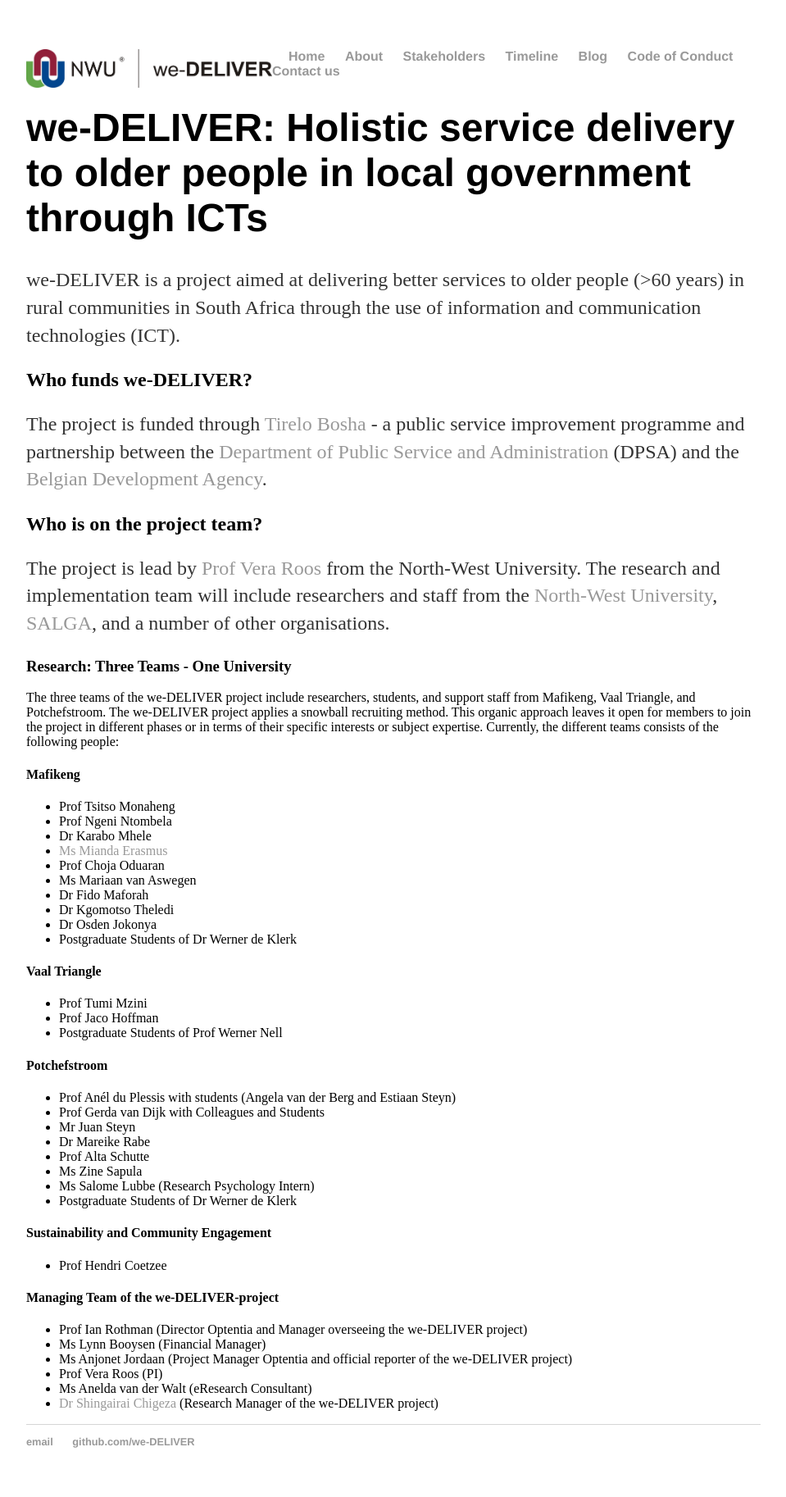
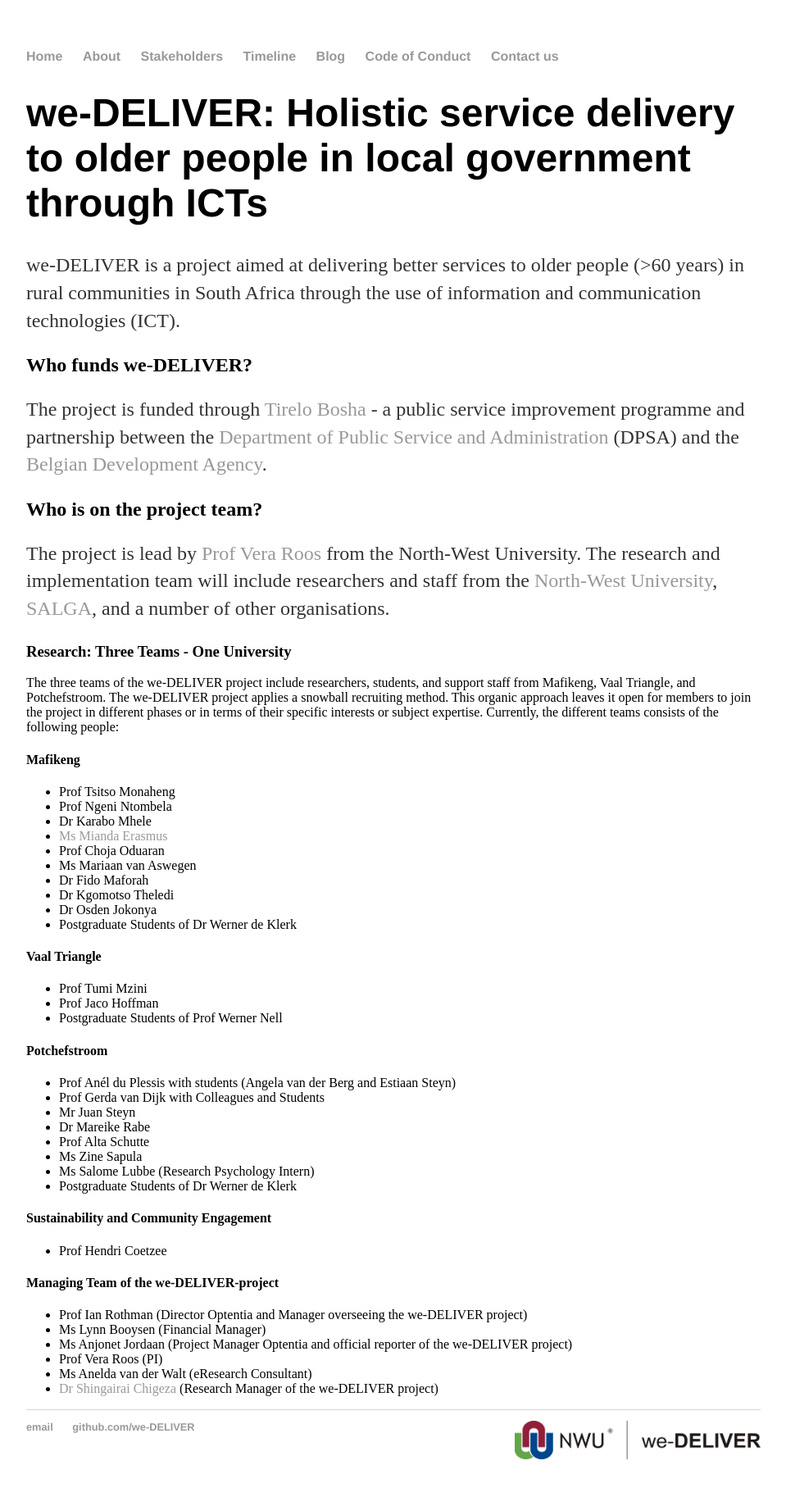
Before and after one commit to zjsteyn/we-DELIVER.github.io, a Jekyll site: the page built from index.html, in a window 1280 px wide. Shown: the whole page at 82% size, without its empty margins (160-1119 px from the left). Built offline with Jekyll 4.4.1, drawn with Linux system fonts in a browser that asks for light colours.

Commit message:
Moved branding to footer

```diff
--- a/_layouts/default.html
+++ b/_layouts/default.html
@@ -8,7 +8,6 @@
 		<body>
 			<nav>
 	    		<ul>
-	        		<li><a href="{{ HOME_PATH }}"><img src="{{ site.url }}/assets/NWU l we-Deliver CMYK.jpg" style="width:300px" align="left"/></a></li>
 				<li><a href="/">Home</a></li>
 		        	<li><a href="/about">About</a></li>
 				<li><a href="/stakeholders">Stakeholders</a></li>
@@ -27,6 +26,8 @@
 	    		<ul>
 	        		<li><a href="mailto:vera.roos@nwu.ac.za">email</a></li>
 	        		<li><a href="https://github.com/we-DELIVER/">github.com/we-DELIVER</a></li>
+				<li><a href="{{ HOME_PATH }}"><img src="{{ site.url }}/assets/NWU l we-Deliver CMYK.jpg" style="width:300px" align="right"/></a></li>
+
 				</ul>
 			</footer>
 		</body>
```
